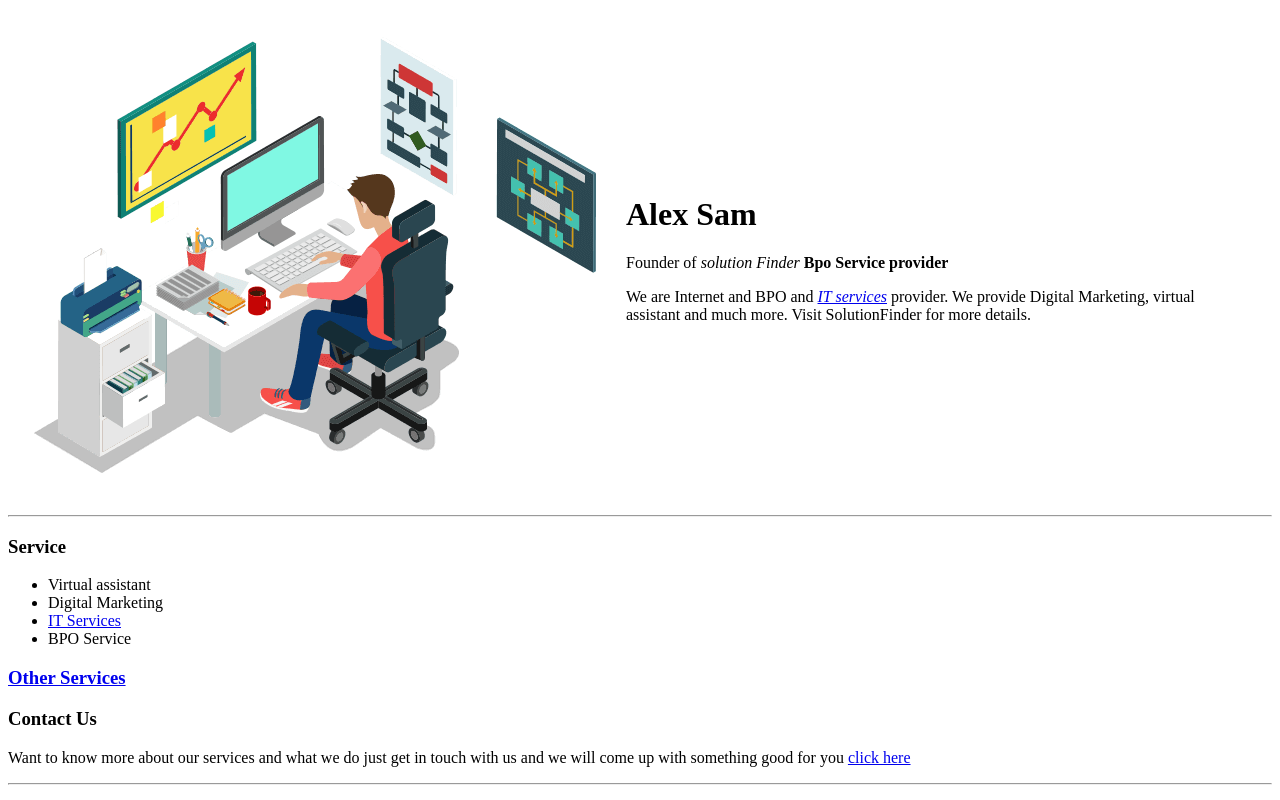
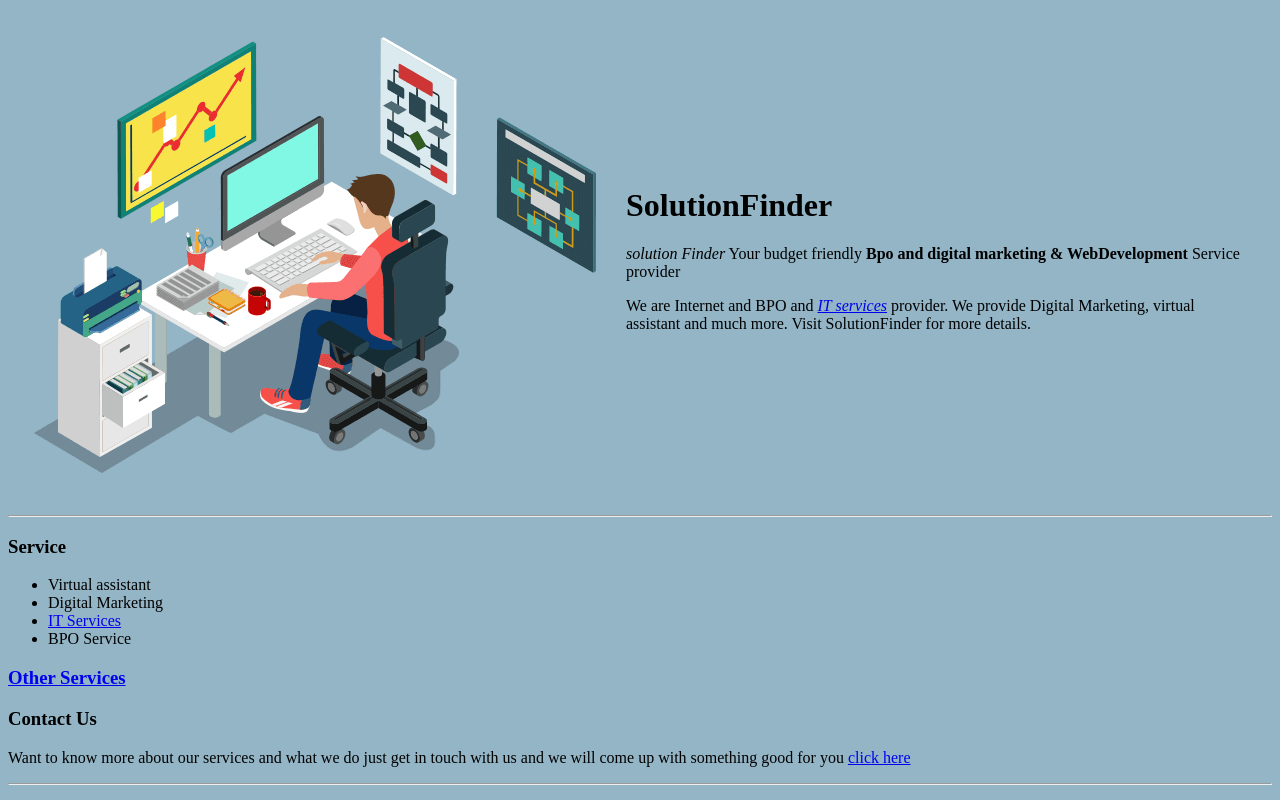
Before and after one commit to alexsamJ/SolutionFinder.store, a plain HTML site: page index.html in a window 1280 px wide. Shown: the top 800 px of the page. Drawn offline with Linux system fonts and the light colour scheme.

Commit message:
Add files via upload

```diff
--- a/index.html
+++ b/index.html
@@ -6,12 +6,12 @@
   <title> Solution Finder Store</title>
 </head>
 
-<body>
+<body style="background-color: #93B5C6;">
   <table cellspacing="25">
     <tr>
       <td><img src="images/ITDesk.png" alt="IT services"></td>
-      <td><h1>Alex Sam</h1>
-      <p>Founder of <em>solution Finder</em> <strong>Bpo Service provider</strong></p>
+      <td><h1>SolutionFinder</h1>
+      <p><em>solution Finder</em> Your budget friendly <strong>Bpo and digital marketing & WebDevelopment</strong> Service provider</p>
       <p>We are Internet and BPO and <em><a href="https://simplicable.com/new/it-services">IT services</a></em> provider. We provide Digital Marketing,
         virtual assistant and much more. Visit SolutionFinder for more details.</p></td>
     </tr>
```
Also changed, not shown: Contact us.html (+1 -1 lines).
